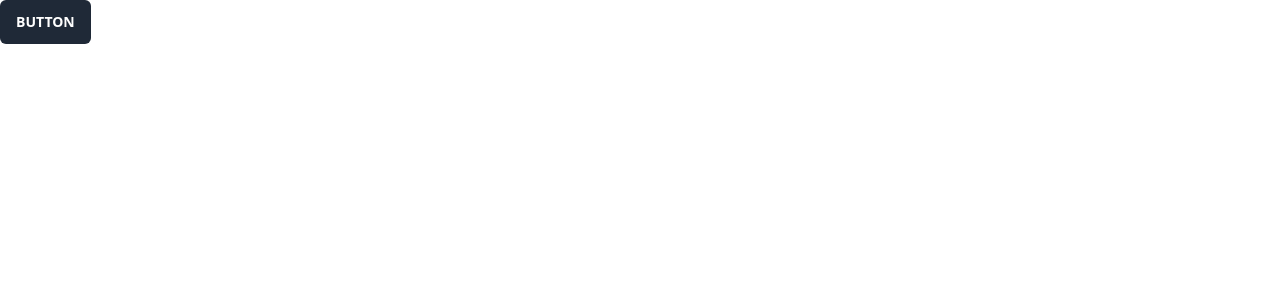
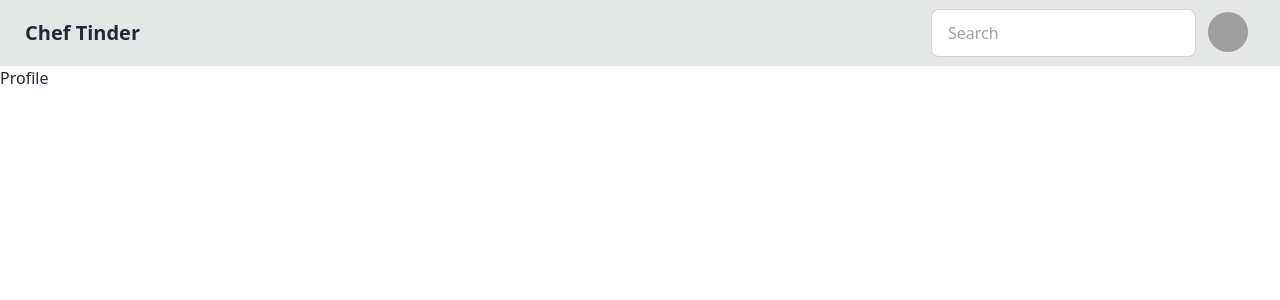
Before and after one commit to suganya-muthusamy/UI-Chef-Tinder, a React (Vite) app: page /profile in a window 1280 px wide. Shown: the top 300 px of the page. Built offline with nearby package versions, Linux system fonts and the light colour scheme; grey boxes are pictures that could not be loaded.

Commit message:
react-router-dom installed, and basic routing implemneted

```diff
--- a/package.json
+++ b/package.json
@@ -11,7 +11,8 @@
   },
   "dependencies": {
     "react": "^19.0.0",
-    "react-dom": "^19.0.0"
+    "react-dom": "^19.0.0",
+    "react-router-dom": "^7.4.0"
   },
   "devDependencies": {
     "@eslint/js": "^9.21.0",
--- a/src/App.jsx
+++ b/src/App.jsx
@@ -1,12 +1,19 @@
-import "./App.css";
+import { BrowserRouter, Route, Routes } from "react-router-dom";
+import Navbar from "./components/Navbar";
+import Login from "./components/Login";
+import Profile from "./components/Profile";
+import Body from "./components/Body";
 
 function App() {
   return (
-    <div className="">
-      <button class="inline-block cursor-pointer rounded-md bg-gray-800 px-4 py-3 text-center text-sm font-semibold uppercase text-white transition duration-200 ease-in-out hover:bg-gray-900">
-        Button
-      </button>
-    </div>
+    <BrowserRouter>
+      <Routes>
+        <Route path="/" element={<Body />}>
+          <Route path="/login" element={<Login />} />
+          <Route path="/profile" element={<Profile />} />
+        </Route>
+      </Routes>
+    </BrowserRouter>
   );
 }
 
--- /dev/null
+++ b/src/components/Body.jsx
@@ -0,0 +1,14 @@
+import React from "react";
+import Navbar from "./Navbar";
+import { Outlet } from "react-router-dom";
+
+const Body = () => {
+  return (
+    <div>
+      <Navbar />
+      <Outlet />
+    </div>
+  );
+};
+
+export default Body;
--- /dev/null
+++ b/src/components/Login.jsx
@@ -0,0 +1,7 @@
+import React from "react";
+
+const Login = () => {
+  return <div>Login</div>;
+};
+
+export default Login;
--- /dev/null
+++ b/src/components/Navbar.jsx
@@ -0,0 +1,53 @@
+import React from "react";
+
+const Navbar = () => {
+  return (
+    <div className="navbar bg-base-300">
+      <div className="flex-1">
+        <a className="btn btn-ghost text-xl">Chef Tinder</a>
+      </div>
+      <div className="flex gap-2 mx-5">
+        <div className="form-control">
+          <input
+            type="text"
+            placeholder="Search"
+            className="input input-bordered w-24 md:w-auto"
+          />
+        </div>
+        <div className="dropdown dropdown-end">
+          <div
+            tabIndex={0}
+            role="button"
+            className="btn btn-ghost btn-circle avatar"
+          >
+            <div className="w-10 rounded-full">
+              <img
+                alt="Tailwind CSS Navbar component"
+                src="https://img.daisyui.com/images/stock/photo-1534528741775-53994a69daeb.webp"
+              />
+            </div>
+          </div>
+          <ul
+            tabIndex={0}
+            className="menu menu-sm dropdown-content bg-base-100 rounded-box z-[1] mt-3 w-52 p-2 shadow"
+          >
+            <li>
+              <a className="justify-between">
+                Profile
+                <span className="badge">New</span>
+              </a>
+            </li>
+            <li>
+              <a>Settings</a>
+            </li>
+            <li>
+              <a>Logout</a>
+            </li>
+          </ul>
+        </div>
+      </div>
+    </div>
+  );
+};
+
+export default Navbar;
--- /dev/null
+++ b/src/components/Profile.jsx
@@ -0,0 +1,7 @@
+import React from "react";
+
+const Profile = () => {
+  return <div>Profile</div>;
+};
+
+export default Profile;
```
Also changed, not shown: 1 other file (tests, documents, lock files or other folders).
